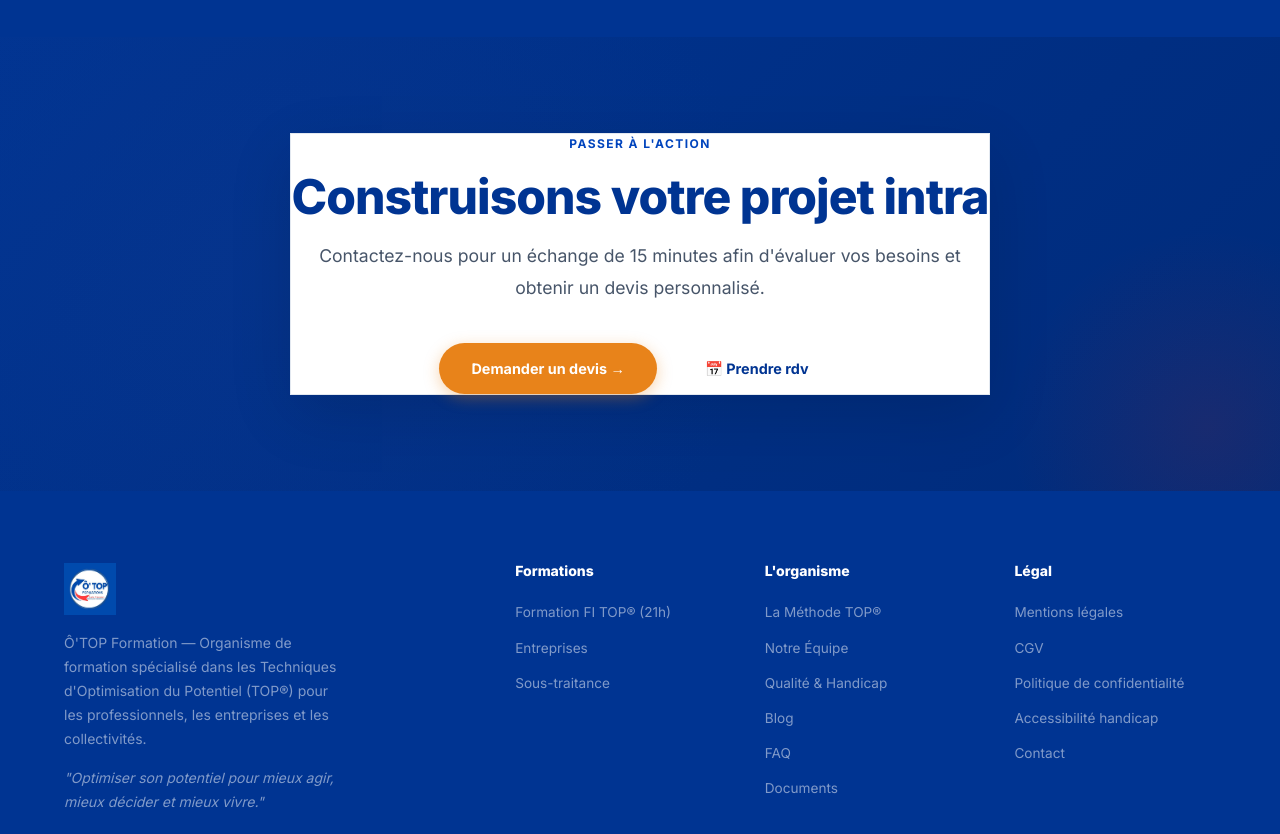
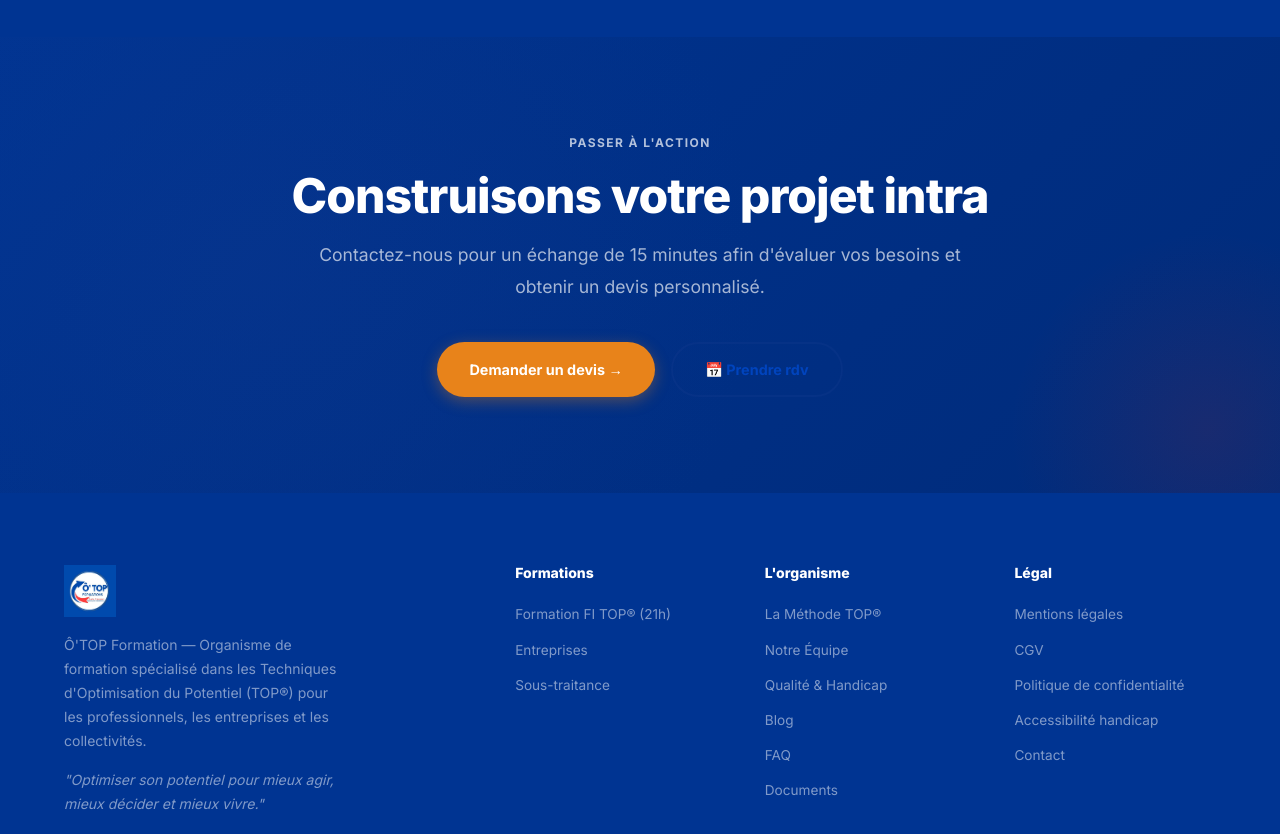
Before and after one commit to nacefsm-eng/O-Topformation, a Next.js app: page /entreprises in a window 1280 px wide. Shown: the part 2840-3674 px from the top of the page. Built offline with nearby package versions, Linux system fonts and the light colour scheme.

Commit message:
Fix ugly CTA section by removing inline white background and applying default clean styles

```diff
--- a/app/entreprises/page.tsx
+++ b/app/entreprises/page.tsx
@@ -157,13 +157,13 @@ export default function Entreprises() {
 
       <section className="section cta-section">
         <div className="container">
-          <div className="cta-inner" style={{ background: 'white', color: 'var(--blue-900)', border: '1px solid var(--gray-200)', boxShadow: 'var(--shadow-lg)' }}>
-            <span className="label" style={{ color: 'var(--blue-700)' }}>Passer à l&apos;action</span>
-            <h2 className="cta-title" style={{ color: 'var(--blue-900)' }}>Construisons votre projet intra</h2>
-            <p className="cta-subtitle" style={{ color: 'var(--gray-600)' }}>Contactez-nous pour un échange de 15 minutes afin d&apos;évaluer vos besoins et obtenir un devis personnalisé.</p>
+          <div className="cta-inner">
+            <span className="label" style={{ color: 'rgba(255,255,255,0.7)' }}>Passer à l'action</span>
+            <h2 className="cta-title">Construisons votre projet intra</h2>
+            <p className="cta-subtitle">Contactez-nous pour un échange de 15 minutes afin d'évaluer vos besoins et obtenir un devis personnalisé.</p>
             <div className="cta-actions">
               <Link href="/contact" className="btn btn-primary">Demander un devis →</Link>
-              <a href="/reservation" target="_blank" rel="noopener noreferrer" className="btn btn-outline-blue">📅 Prendre rdv</a>
+              <a href="/reservation" target="_blank" rel="noopener noreferrer" className="btn btn-ghost">📅 Prendre rdv</a>
             </div>
           </div>
         </div>
```
